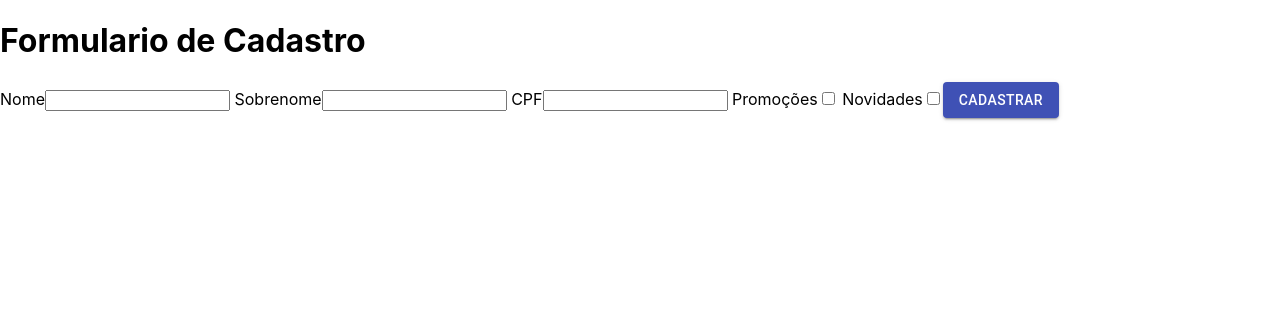
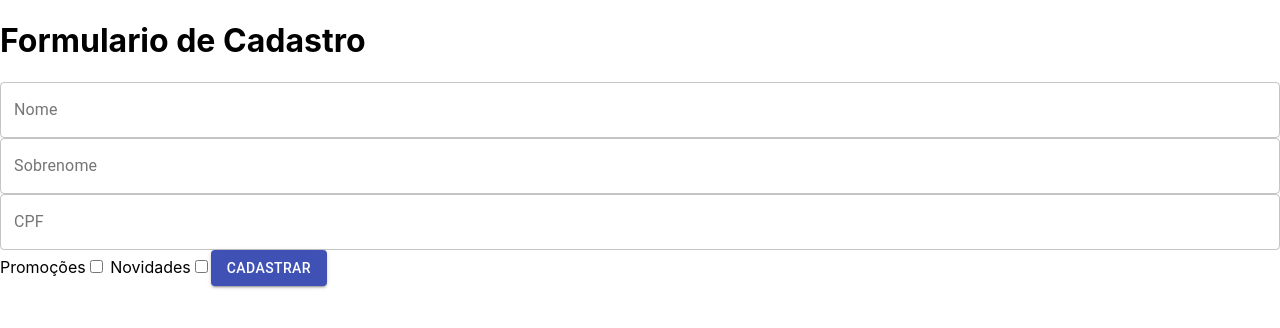
Before and after one commit to JanainaSoul/alura-react-formulario-cadastro, a React (Create React App) app: page / in a window 1280 px wide. Shown: the top 328 px of the page. Built offline with nearby package versions, Linux system fonts and the light colour scheme.

Commit message:
utilizando a documentação da lib

```diff
--- a/src/Components/FormularioCadastro/FormularioCadastro.jsx
+++ b/src/Components/FormularioCadastro/FormularioCadastro.jsx
@@ -1,18 +1,14 @@
 import {render} from '@testing-library/react';
 import React from 'react';
 import Button from '@material-ui/core/Button';
+import TextField  from '@material-ui/core/TextField';
 
 function FormularioCadastro(){
     return (
         <form>
-            <label> Nome</label>
-            <input type="text"/>
-
-            <label> Sobrenome</label>
-            <input type="text"/>
-
-            <label> CPF</label>
-            <input type="text"/>
+            <TextField id="nome" label="Nome" variant="outlined" fullWidth />
+            <TextField id="Sobrenome" label="Sobrenome" variant="outlined" fullWidth/>
+            <TextField id="cpf" label="CPF" variant="outlined" fullWidth/>
 
             <label> Promoções</label>
             <input type="checkbox"/>
```
